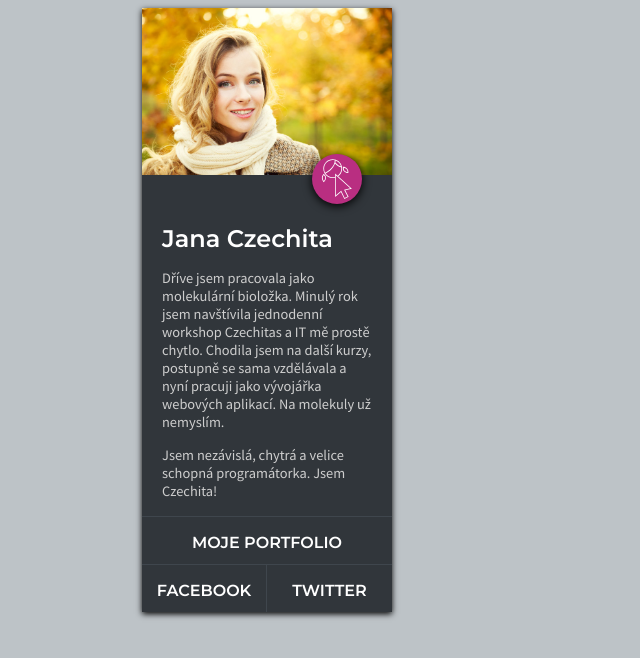
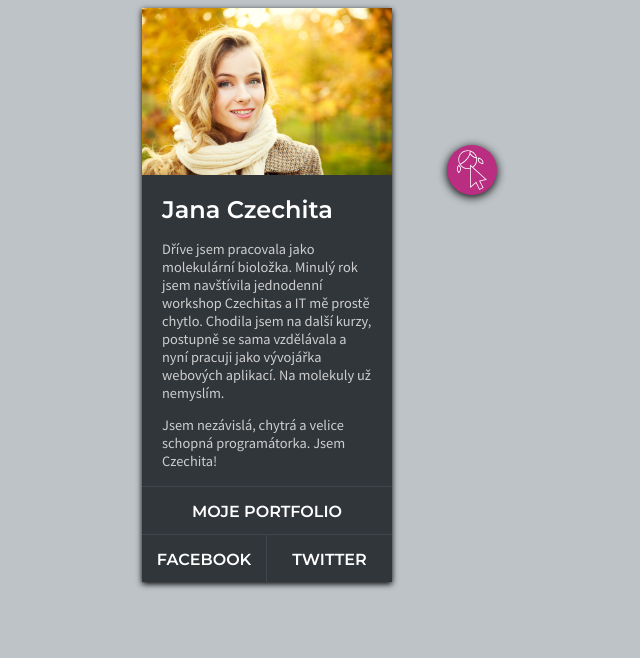
Before and after one commit to tvorimweb-2020-praha-jaro/projekt02-profil-MarieFedinova, a plain HTML site: page index.html in a window 1280 px wide. Shown: the whole page, without its empty margins (373-1013 px from the left). Drawn offline with Linux system fonts and the light colour scheme.

Commit message:
Projekt02-profil-revize
opravy domácího úkolu dle komentářů kouče

```diff
--- a/style.css
+++ b/style.css
@@ -43,28 +43,22 @@ p {
     text-align: left;
 }
 
-.odkazy {
-    font-family: 'Montserrat';
-}
 .foto {
     width: 250px;
     position: static;
 }
 
 .logo {
-    position: relative;
-    left: 170px;
-    bottom: 25px;
+    position: absolute;
+    left: 820px;
+    top: 145px;
     background-color: #b92e81;
     border-radius: 50%;
     box-shadow: 0 2px 10px black;
 }
 
-.hlavicka {
-    height: 200px;
-}
-
 .odkazy {
+    font-family: 'Montserrat';
     text-transform: uppercase;
     text-align: center;
     padding-left: 0;
@@ -75,15 +69,13 @@ p {
     height: 3rem;
     font-weight: 600;
     border-top: 1px #3f464d solid;
-
 }
 
 .odkazy a {
 	display: block;
 	color: white;
     text-decoration: none;
-    height: 3rem;
-    padding-top: 1rem;
+    padding: 0.9rem 0;
 }
 
 .facebook,
```
